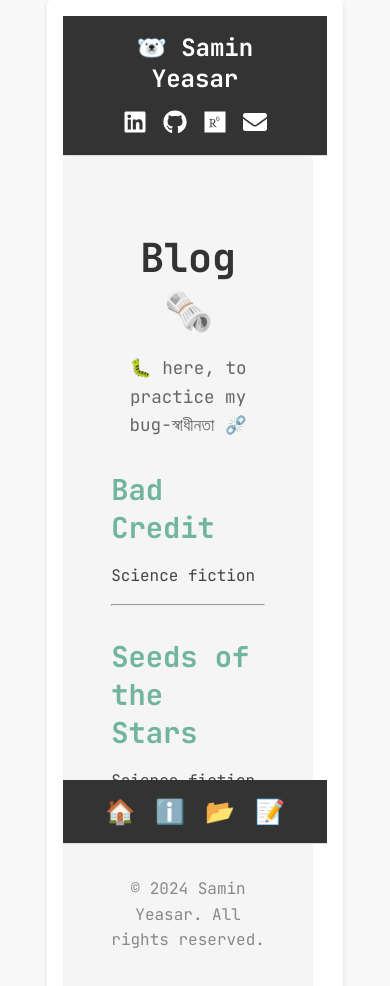
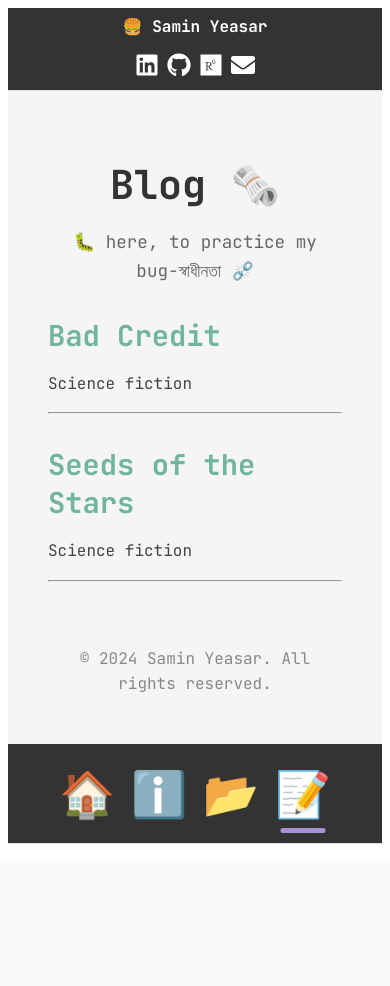
Before and after one commit to Y3454R/my-portfolio-website, a Next.js app: page /blog in a window 390 px wide. Shown: the top 986 px of the page. After the commit the page ends 861 px from the top, so only its background shows below. Built offline with nearby package versions, Linux system fonts and the light colour scheme.

Commit message:
:star: feat: implement mobile-responsive design with hidden sidebar

```diff
--- a/src/app/components/Footer.js
+++ b/src/app/components/Footer.js
@@ -1,34 +1,57 @@
 "use client";
+import { usePathname } from "next/navigation";
 import styles from "./Footer.module.css"; // Import the footer styles
 
 export default function Footer() {
+  const pathname = usePathname();
+
   return (
     <footer className={styles.footer}>
       <nav>
         <ul className={styles.menu}>
           <li>
-            <a href="/home" className={styles.link}>
+            <a
+              href="/home"
+              className={`${styles.link} ${
+                pathname === "/home" ? styles.active : ""
+              }`}
+            >
               <span role="img" aria-label="home" className={styles.emoji}>
                 🏠
               </span>
             </a>
           </li>
           <li>
-            <a href="/about" className={styles.link}>
+            <a
+              href="/about"
+              className={`${styles.link} ${
+                pathname === "/about" ? styles.active : ""
+              }`}
+            >
               <span role="img" aria-label="about" className={styles.emoji}>
                 ℹ️
               </span>
             </a>
           </li>
           <li>
-            <a href="/projects" className={styles.link}>
+            <a
+              href="/projects"
+              className={`${styles.link} ${
+                pathname === "/projects" ? styles.active : ""
+              }`}
+            >
               <span role="img" aria-label="projects" className={styles.emoji}>
                 📂
               </span>
             </a>
           </li>
           <li>
-            <a href="/blog" className={styles.link}>
+            <a
+              href="/blog"
+              className={`${styles.link} ${
+                pathname === "/blog" ? styles.active : ""
+              }`}
+            >
               <span role="img" aria-label="blog" className={styles.emoji}>
                 📝
               </span>
--- a/src/app/components/Footer.module.css
+++ b/src/app/components/Footer.module.css
@@ -12,7 +12,7 @@
 
 .footer {
   display: none;
-  justify-content: space-between;
+  justify-content: center;
   align-items: center;
   padding: 1rem 2rem;
   background-color: #333;
@@ -37,15 +37,93 @@
 
 .menu li a {
   text-decoration: none;
-  color: #333;
+  color: #fff;
+  transition: color 0.3s ease;
+  position: relative;
+  display: block;
+}
+
+.menu li a:hover {
+  color: #71b69c;
+}
+
+.menu li a.active {
+  color: #fff;
+}
+
+.menu li a.active::after {
+  content: "";
+  position: absolute;
+  bottom: -8px;
+  left: 50%;
+  transform: translateX(-50%);
+  width: 30px;
+  height: 3px;
+  background-color: #a592d3;
+  border-radius: 2px;
 }
 
 .emoji {
   font-size: 1.5rem; /* Adjust the emoji size */
 }
 
+@media (max-width: 1024px) {
+  .footer {
+    display: flex;
+    padding: 0.75rem 1rem;
+  }
+
+  .menu li {
+    margin: 0 8px;
+  }
+
+  .emoji {
+    font-size: 2.2rem;
+  }
+
+  .menu li a.active::after {
+    bottom: -6px;
+    width: 35px;
+    height: 4px;
+  }
+}
+
 @media (max-width: 768px) {
   .footer {
-    display: flex;
+    padding: 1rem 1rem;
+  }
+
+  .menu li {
+    margin: 0 10px;
+  }
+
+  .emoji {
+    font-size: 2.5rem;
+  }
+
+  .menu li a.active::after {
+    bottom: -8px;
+    width: 40px;
+    height: 4px;
   }
 }
+
+@media (max-width: 480px) {
+  .footer {
+    padding: 1.25rem;
+  }
+
+  .menu li {
+    margin: 0 8px;
+  }
+
+  .emoji {
+    font-size: 2.8rem;
+  }
+
+  .menu li a.active::after {
+    bottom: -10px;
+    width: 45px;
+    height: 5px;
+  }
+}
--- a/src/app/components/Sidebar.module.css
+++ b/src/app/components/Sidebar.module.css
@@ -53,7 +53,7 @@
   font-size: 1.2rem;
 }
 
-@media (max-width: 768px) {
+@media (max-width: 1024px) {
   .sidebar {
     display: none;
   }
--- a/src/app/components/TopNav.js
+++ b/src/app/components/TopNav.js
@@ -5,7 +5,6 @@ import { useState } from "react";
 import {
   FaLinkedin,
   FaGithub,
-  FaCodeforces,
   FaResearchgate,
   FaEnvelope,
 } from "react-icons/fa";
@@ -23,7 +22,7 @@ const TopNav = () => {
 
   return (
     <nav className={styles.navbar}>
-      <div className={styles.logo}>🐻‍❄️ Samin Yeasar</div>
+      <div className={styles.logo}>🍔 Samin Yeasar</div>
 
       <div className={styles.icons}>
         <a
--- a/src/app/components/TopNav.module.css
+++ b/src/app/components/TopNav.module.css
@@ -75,16 +75,40 @@
   .navbar {
     flex-direction: column;
     text-align: center;
+    padding: 0.5rem 1rem;
   }
 
-  .navLinks {
-    flex-direction: column;
+  .navbar .logo {
+    font-size: 1.2rem;
+    margin-bottom: 0.5rem;
+  }
+
+  .icons {
+    margin-top: 0.5rem;
+    justify-content: center;
+    gap: 0.75rem;
+  }
+
+  .icons a {
+    font-size: 20px;
+  }
+}
+
+@media (max-width: 480px) {
+  .navbar {
+    padding: 0.5rem;
+  }
+
+  .navbar .logo {
+    font-size: 1rem;
+  }
+
+  .icons {
     gap: 0.5rem;
   }
 
-  .icons {
-    margin-top: 1rem;
-    justify-content: center;
+  .icons a {
+    font-size: 18px;
   }
 }
 
--- a/src/app/layout.module.css
+++ b/src/app/layout.module.css
@@ -42,3 +42,43 @@
   border-radius: 5px;
   box-shadow: 0 2px 5px rgba(0, 0, 0, 0.1); /* Optional: Add a subtle shadow */
 }
+
+/* Mobile responsive styles */
+@media (max-width: 1024px) {
+  .container {
+    grid-template-columns: 1fr; /* Single column on tablets */
+    gap: 0.5rem;
+  }
+
+  .leftSpace,
+  .rightSpace {
+    display: none; /* Hide side spaces on mobile */
+  }
+
+  .middleContent {
+    grid-template-columns: 1fr; /* Single column layout */
+  }
+
+  .wrapper {
+    padding: 0.5rem;
+  }
+
+  .mainContent {
+    padding: 0.5rem;
+  }
+}
+
+@media (max-width: 768px) {
+  .container {
+    gap: 0;
+  }
+
+  .wrapper {
+    border-radius: 0;
+    box-shadow: none;
+  }
+
+  .mainContent {
+    border-radius: 0;
+  }
+}
```
Also changed, not shown: src/app/home/home.module.css (+73 -0 lines).
